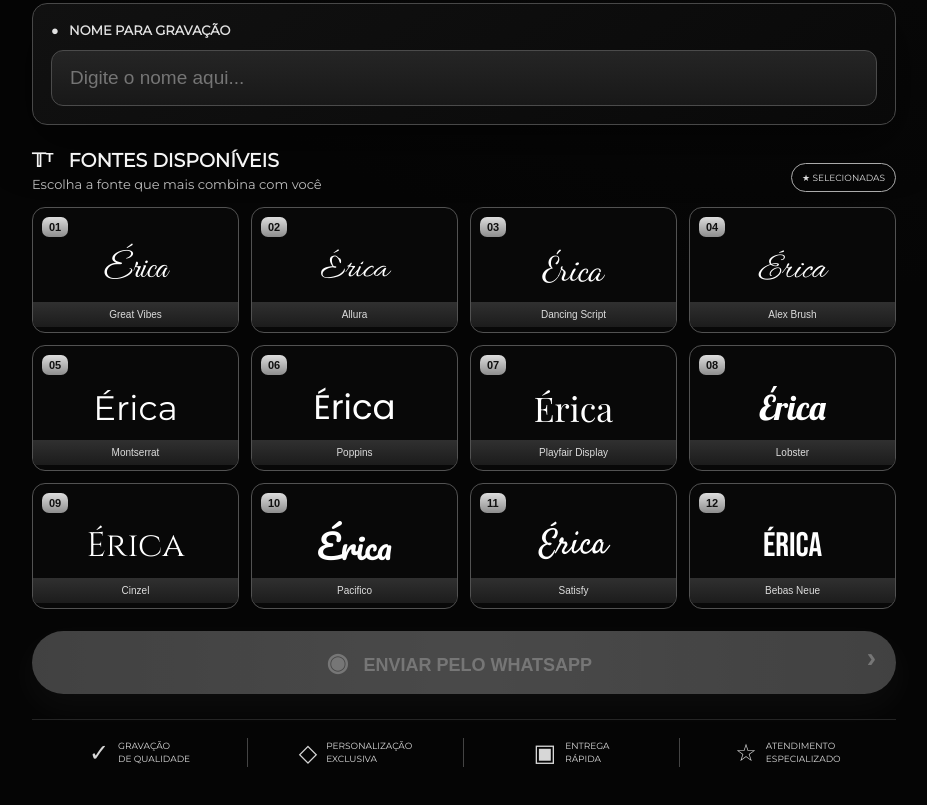
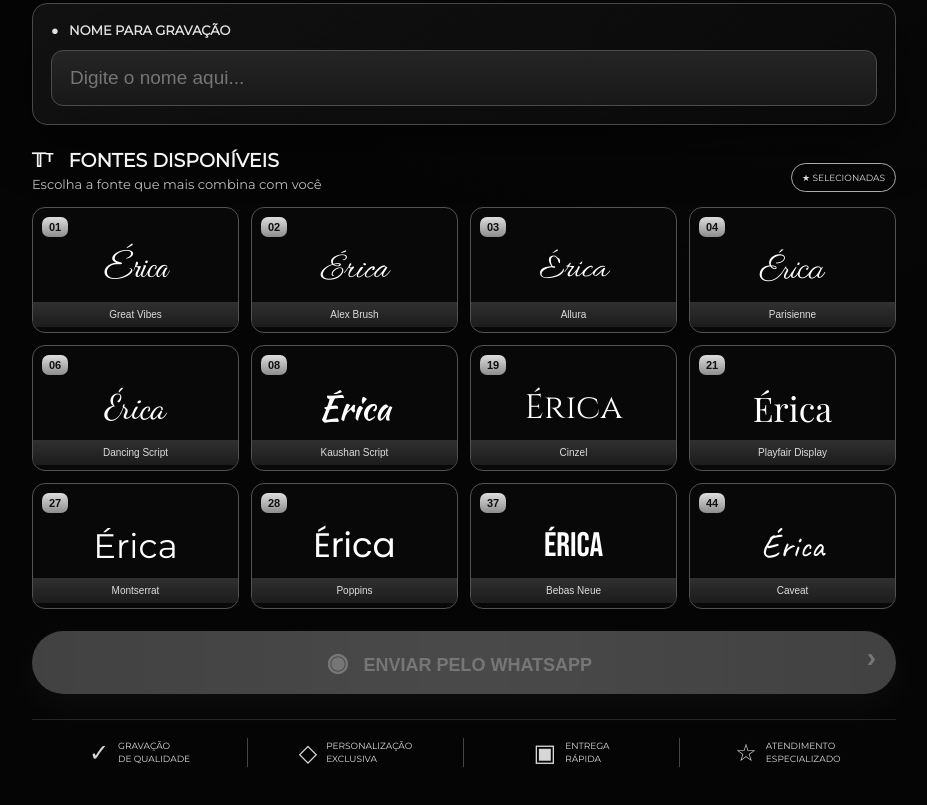
Before and after one commit to florentinoimports67-stack/florentino-fontes, a plain HTML site: page index.html in a window 1280 px wide. Shown: the part 976-1781 px from the top of the page, without its empty margins (176-1103 px from the left). Drawn offline with nearby package versions, Linux system fonts and the light colour scheme.

Commit message:
Sincroniza fontes públicas com Laser Pro

```diff
--- a/index.html
+++ b/index.html
@@ -4,24 +4,24 @@
 <meta charset="utf-8"><meta name="viewport" content="width=device-width,initial-scale=1,viewport-fit=cover"><meta name="theme-color" content="#050505">
 <title>Escolha sua fonte | Florentino Imports</title>
 <link rel="preconnect" href="https://fonts.googleapis.com"><link rel="preconnect" href="https://fonts.gstatic.com" crossorigin>
-<link href="https://fonts.googleapis.com/css2?family=Great+Vibes&family=Allura&family=Dancing+Script&family=Alex+Brush&family=Montserrat&family=Poppins&family=Playfair+Display&family=Lobster&family=Cinzel&family=Pacifico&family=Satisfy&family=Bebas+Neue&display=swap" rel="stylesheet">
+<link href="https://fonts.googleapis.com/css2?family=Great+Vibes&family=Alex+Brush&family=Allura&family=Parisienne&family=Dancing+Script&family=Kaushan+Script&family=Cinzel&family=Playfair+Display&family=Montserrat&family=Poppins&family=Bebas+Neue&family=Caveat&display=swap" rel="stylesheet">
 <link rel="stylesheet" href="style.css"></head><body>
 <header class="hero-approved"><picture><img src="hero-aprovado.png" alt="Florentino Imports - Personalização a Laser"></picture></header>
 <main><section class="name-box"><label for="customerName">● &nbsp; NOME PARA GRAVAÇÃO</label><input id="customerName" maxlength="80" placeholder="Digite o nome aqui..." autocomplete="off"></section>
 <section class="fonts-section"><div class="section-head"><div><h1>𝕋ᵀ &nbsp; FONTES DISPONÍVEIS</h1><p>Escolha a fonte que mais combina com você</p></div><span class="selected-badge">★ SELECIONADAS</span></div>
 <div id="fontGrid" class="font-grid">
 <button class="font-card" data-id="1" data-font="Great Vibes"><span class="font-id">01</span><span class="font-preview" style="font-family:'Great Vibes',sans-serif">Érica</span><span class="font-name">Great Vibes</span></button>
-<button class="font-card" data-id="2" data-font="Allura"><span class="font-id">02</span><span class="font-preview" style="font-family:'Allura',sans-serif">Érica</span><span class="font-name">Allura</span></button>
-<button class="font-card" data-id="3" data-font="Dancing Script"><span class="font-id">03</span><span class="font-preview" style="font-family:'Dancing Script',sans-serif">Érica</span><span class="font-name">Dancing Script</span></button>
-<button class="font-card" data-id="4" data-font="Alex Brush"><span class="font-id">04</span><span class="font-preview" style="font-family:'Alex Brush',sans-serif">Érica</span><span class="font-name">Alex Brush</span></button>
-<button class="font-card" data-id="5" data-font="Montserrat"><span class="font-id">05</span><span class="font-preview" style="font-family:'Montserrat',sans-serif">Érica</span><span class="font-name">Montserrat</span></button>
-<button class="font-card" data-id="6" data-font="Poppins"><span class="font-id">06</span><span class="font-preview" style="font-family:'Poppins',sans-serif">Érica</span><span class="font-name">Poppins</span></button>
-<button class="font-card" data-id="7" data-font="Playfair Display"><span class="font-id">07</span><span class="font-preview" style="font-family:'Playfair Display',sans-serif">Érica</span><span class="font-name">Playfair Display</span></button>
-<button class="font-card" data-id="8" data-font="Lobster"><span class="font-id">08</span><span class="font-preview" style="font-family:'Lobster',sans-serif">Érica</span><span class="font-name">Lobster</span></button>
-<button class="font-card" data-id="9" data-font="Cinzel"><span class="font-id">09</span><span class="font-preview" style="font-family:'Cinzel',sans-serif">Érica</span><span class="font-name">Cinzel</span></button>
-<button class="font-card" data-id="10" data-font="Pacifico"><span class="font-id">10</span><span class="font-preview" style="font-family:'Pacifico',sans-serif">Érica</span><span class="font-name">Pacifico</span></button>
-<button class="font-card" data-id="11" data-font="Satisfy"><span class="font-id">11</span><span class="font-preview" style="font-family:'Satisfy',sans-serif">Érica</span><span class="font-name">Satisfy</span></button>
-<button class="font-card" data-id="12" data-font="Bebas Neue"><span class="font-id">12</span><span class="font-preview" style="font-family:'Bebas Neue',sans-serif">Érica</span><span class="font-name">Bebas Neue</span></button>
+<button class="font-card" data-id="2" data-font="Alex Brush"><span class="font-id">02</span><span class="font-preview" style="font-family:'Alex Brush',sans-serif">Érica</span><span class="font-name">Alex Brush</span></button>
+<button class="font-card" data-id="3" data-font="Allura"><span class="font-id">03</span><span class="font-preview" style="font-family:'Allura',sans-serif">Érica</span><span class="font-name">Allura</span></button>
+<button class="font-card" data-id="4" data-font="Parisienne"><span class="font-id">04</span><span class="font-preview" style="font-family:'Parisienne',sans-serif">Érica</span><span class="font-name">Parisienne</span></button>
+<button class="font-card" data-id="6" data-font="Dancing Script"><span class="font-id">06</span><span class="font-preview" style="font-family:'Dancing Script',sans-serif">Érica</span><span class="font-name">Dancing Script</span></button>
+<button class="font-card" data-id="8" data-font="Kaushan Script"><span class="font-id">08</span><span class="font-preview" style="font-family:'Kaushan Script',sans-serif">Érica</span><span class="font-name">Kaushan Script</span></button>
+<button class="font-card" data-id="19" data-font="Cinzel"><span class="font-id">19</span><span class="font-preview" style="font-family:'Cinzel',sans-serif">Érica</span><span class="font-name">Cinzel</span></button>
+<button class="font-card" data-id="21" data-font="Playfair Display"><span class="font-id">21</span><span class="font-preview" style="font-family:'Playfair Display',sans-serif">Érica</span><span class="font-name">Playfair Display</span></button>
+<button class="font-card" data-id="27" data-font="Montserrat"><span class="font-id">27</span><span class="font-preview" style="font-family:'Montserrat',sans-serif">Érica</span><span class="font-name">Montserrat</span></button>
+<button class="font-card" data-id="28" data-font="Poppins"><span class="font-id">28</span><span class="font-preview" style="font-family:'Poppins',sans-serif">Érica</span><span class="font-name">Poppins</span></button>
+<button class="font-card" data-id="37" data-font="Bebas Neue"><span class="font-id">37</span><span class="font-preview" style="font-family:'Bebas Neue',sans-serif">Érica</span><span class="font-name">Bebas Neue</span></button>
+<button class="font-card" data-id="44" data-font="Caveat"><span class="font-id">44</span><span class="font-preview" style="font-family:'Caveat',sans-serif">Érica</span><span class="font-name">Caveat</span></button>
 </div></section>
 <section id="choice" class="choice hidden"><small>SUA ESCOLHA</small><div id="choicePreview">Érica</div><b id="choiceName">Fonte 01 · Great Vibes</b></section>
 <button id="sendBtn" class="whatsapp" disabled><span>◉</span> ENVIAR PELO WHATSAPP <b>›</b></button>
```
